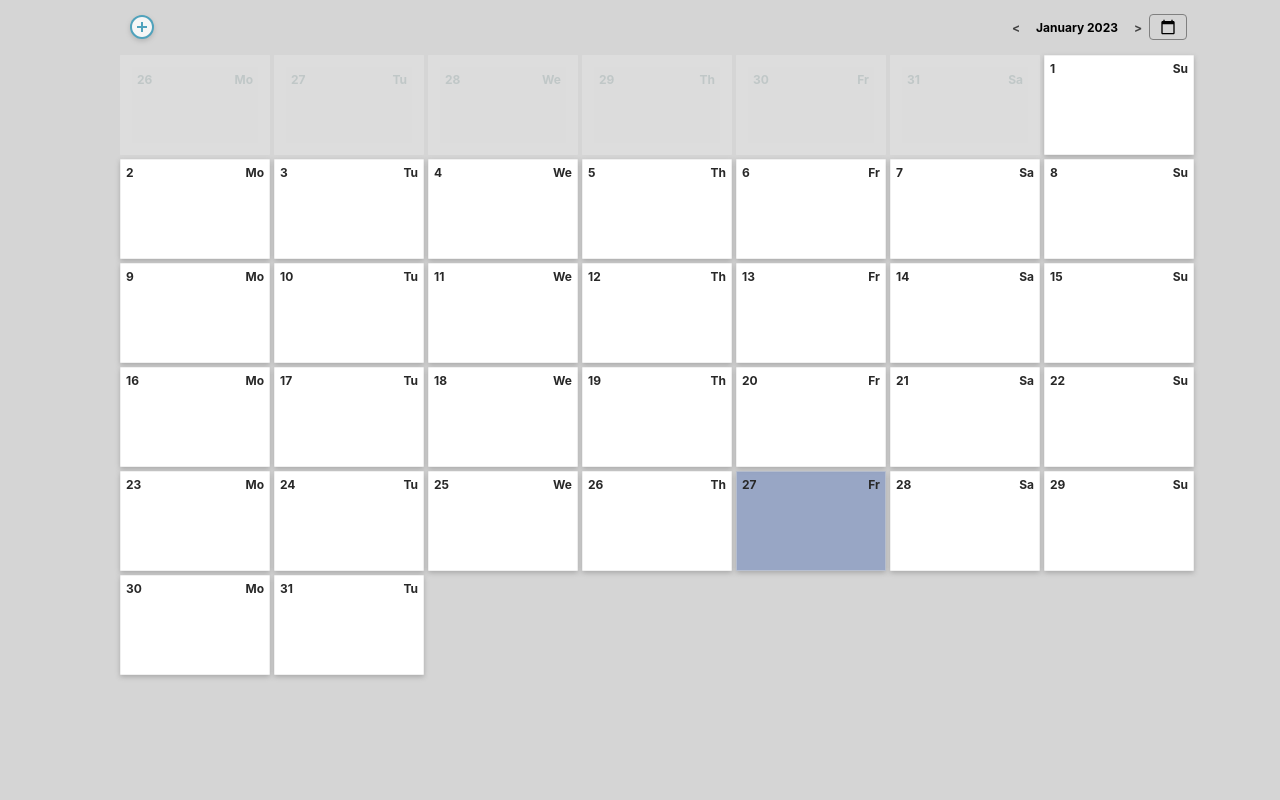
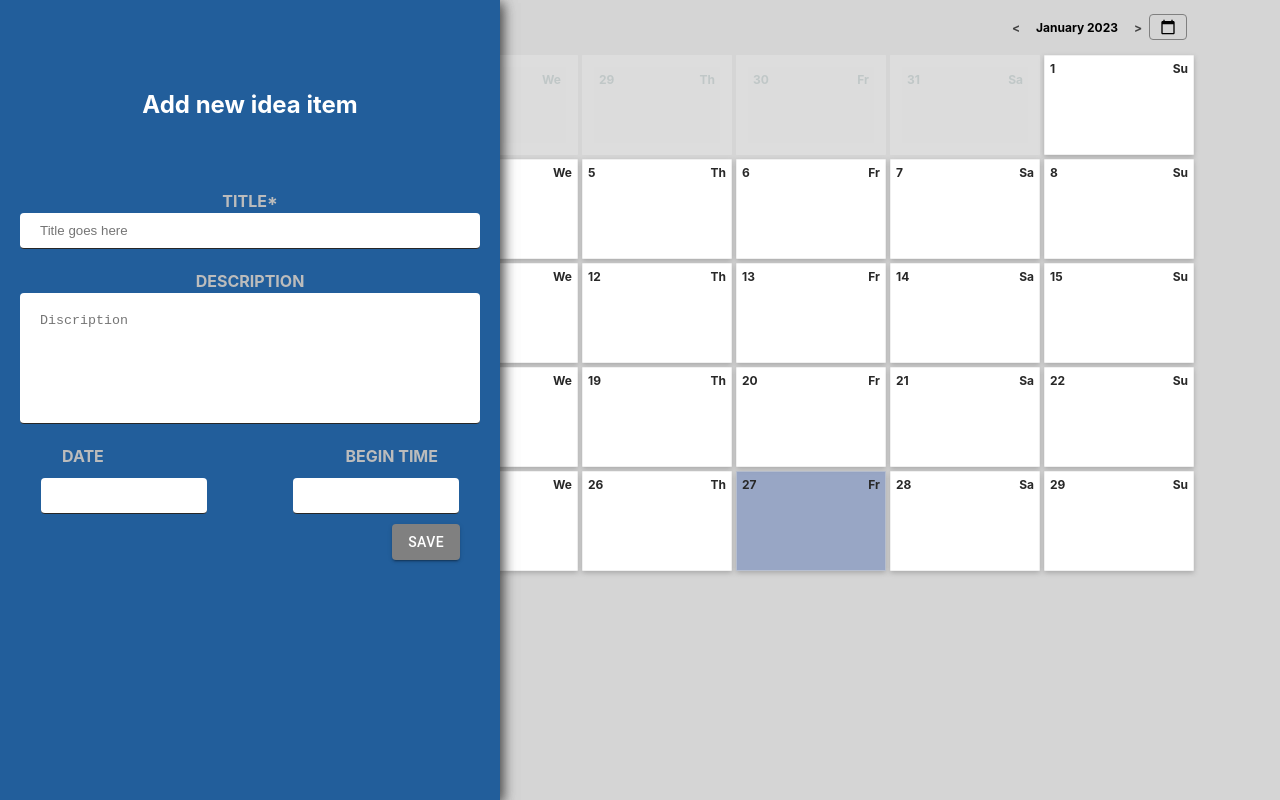
Before and after one commit to vinnibea/calendar-react, a React (Create React App) app: page / in a window 1280 px wide. Both pictures are taken after a click on the element 142 px from the left and 27 px from the top of the page. Shown: the top 800 px of the page. Built offline with nearby package versions, Linux system fonts and the light colour scheme; the HTML template or start-up script is replaced by a standard one.

Commit message:
form added

```diff
--- a/package.json
+++ b/package.json
@@ -2,6 +2,7 @@
   "name": "my-calendar",
   "version": "0.1.0",
   "private": true,
+  "homepage": "https://vinnibea.github.io/calendar-react",
   "dependencies": {
     "@emotion/react": "^11.10.5",
     "@emotion/styled": "^11.10.5",
@@ -10,6 +11,7 @@
     "@testing-library/jest-dom": "^5.16.5",
     "@testing-library/react": "^13.4.0",
     "@testing-library/user-event": "^13.5.0",
+    "gh-pages": "^5.0.0",
     "react": "^18.2.0",
     "react-dom": "^18.2.0",
     "react-scripts": "5.0.1",
@@ -19,7 +21,9 @@
     "start": "react-scripts start",
     "build": "react-scripts build",
     "test": "react-scripts test",
-    "eject": "react-scripts eject"
+    "eject": "react-scripts eject",
+    "predeploy": "npm run build",
+    "deploy": "gh-pages -d build"
   },
   "eslintConfig": {
     "extends": [
--- a/src/App.css
+++ b/src/App.css
@@ -247,5 +247,78 @@
 
 .calendar-picker-months li:hover {
   background-color: #68bad3;
-  color:rgb(255, 255, 255)
+  color: rgb(255, 255, 255);
 }
+
+/** form **/
+.form {
+  height: 100vh;
+  width: 500px;
+  position: absolute;
+  top: 0;
+  bottom: 0;
+  left: 0;
+  box-shadow: 3px 3px 12px rgba(139, 139, 139, 0.594);
+}
+.calendar-form {
+  box-sizing: border-box;
+  padding: 20px 40px;
+  display: flex;
+  flex-direction: column;
+  align-items: center;
+}
+.form-header {
+  color: rgb(255, 255, 255);
+  text-align: center;
+  padding: 50px;
+}
+
+.form-input {
+  width: 100%;
+  padding: 10px 20px;
+  outline: none;
+  border: none;
+  border-bottom: 1px solid #272727;
+  border-radius: 4px;
+  resize: none;
+  margin-bottom: 20px;
+}
+
+.form-input--discription {
+  padding: 20px 20px;
+}
+
+.form-bottom {
+  display: flex;
+  flex-wrap: wrap;
+  justify-content: flex-end;
+  margin: 0 0px;
+  column-gap: 20%;
+}
+
+.form-input--time {
+  margin: auto;
+  width: 30%;
+}
+
+.form-input--date {
+  margin: 10px auto;
+  width: 30%;
+}
+
+.form-title {
+  font-size: 16px;
+  margin: 0;
+  padding: 0;
+  text-transform: uppercase;
+  padding: 2px;
+  color: #bcbcbc
+}
+
+.form-bottom-titles {
+  display: flex;
+  justify-content: space-between;
+  width: 100%;
+  padding: 0 20px;
+  text-align: right ;
+}
--- a/src/App.js
+++ b/src/App.js
@@ -6,6 +6,7 @@ import CalendarTodayIcon from '@mui/icons-material/CalendarToday';
 import AddCircleIcon from '@mui/icons-material/AddCircle';
 import ArrowDropUpIcon from '@mui/icons-material/ArrowDropUp';
 import ArrowDropDownIcon from '@mui/icons-material/ArrowDropDown';
+import { Form } from './Form';
 
 export const months = ['January', 'February', 'March', 'April', 'May', 'June', 'July', 'August', 'September', 'October', 'November', 'December'];
 export const days = ["Su", "Mo", "Tu", "We", "Th", "Fr", "Sa"];
@@ -25,7 +26,7 @@ export const dateFunc = (month, year) => {
 function App() {
   const [year, setYear] = useState(dateFunc(0, 2023).getFullYear());
   const [month, setMonth] = useState(dateFunc(0, 2023).getMonth());
-  const [show, setShow] = useState(true);
+  const [show, setShow] = useState(false);
   const [showPicker, setShowPicker] = useState(false);
   const [scroll, setScroll] = useState(0);
   const pickerRef = useRef(null)
@@ -54,8 +55,12 @@ function App() {
   useEffect(() => {
     document.body.addEventListener('click', (e) => {
       const className = e.target.parentNode.className;
+      console.log(className)
       if (!className.includes('picker') && !className.includes('control')) {
         setShowPicker(false)
+      }
+      if(!className.includes('form') && !className.includes('add-button')) {
+        setShow(false)
       }
     });
   }, [])
@@ -81,6 +86,11 @@ function App() {
 
   return (
     <div className="App">
+
+      {show && <Form>
+
+      </Form>
+      }
       <div className='calendar-control calendar-control--main'>
         <span className='calendar-add-button' onClick={() => setShow(!show)}>
           <AddCircleIcon ></AddCircleIcon>
@@ -110,13 +120,13 @@ function App() {
                   sx={{ position: 'absolute', left: -8, bottom: 26, color: 'black' }}
                   onClick={handleScrollDown}
                 ></ArrowDropDownIcon>
-                {new Array(15).fill(year + scroll).map((y, index) => {
+                {new Array(15).fill((year + 1 + scroll)).map((y, index) => {
                   return (
-                    <li key={index + year} className={index + 1 + y === year ? 'calendar-picker-active-year' : ''}
-                      data={y + 1 + index}
+                    <li key={index + year} className={index + y - 1 === year ? 'calendar-picker-active-year' : ''}
+
                       onClick={handleYearChange}
                     >
-                      {y + 1 + index}
+                      {y + index - 1}
 
                     </li>
                   )
@@ -144,11 +154,7 @@ function App() {
 
         </div>
       </div>
-      {/* {!show && <>
-        <div className='hover'> </div>
-        <div className='calendar-form'> </div>
-      </>
-      } */}
+
 
 
       <Calendar year={year} month={month}></Calendar>
--- /dev/null
+++ b/src/Form.jsx
@@ -0,0 +1,47 @@
+import React from "react";
+import CancelIcon from "@mui/icons-material/Cancel";
+import { Button } from "@mui/material";
+
+export const Form = () => {
+  return (
+    <form className="form">
+      {" "}
+      <CancelIcon
+        sx={{
+          color: "white",
+          width: "30px",
+          height: "40px",
+          float: "right",
+          padding: "5px 10px",
+        }}
+      ></CancelIcon>
+      <div className="calendar-form">
+        <h2 className="form-header">Add new idea item</h2>
+        <h3 className="form-title">Title*</h3>
+        <input
+          className="form-input form-input--main"
+          type="text"
+          placeholder="Title goes here"
+        ></input>
+        <h3 className="form-title">Description</h3>
+        <textarea
+          className="form-input form-input--discription"
+          placeholder="Discription"
+          rows={6}
+        ></textarea>
+
+        <div className="form-bottom">
+          <div className="form-bottom-titles">
+            <h3 className="form-title">Date</h3>
+            <h3 className="form-title">Begin Time</h3>
+          </div>
+          <input type="text" className="form-input form-input--date"></input>
+          <input type="text" className="form-input form-input--time"></input>
+          <Button variant="contained" sx={{ background: "grey" }} >
+            Save
+          </Button>
+        </div>
+      </div>
+    </form>
+  );
+};
```
Also changed, not shown: 1 other file (tests, documents, lock files or other folders).
